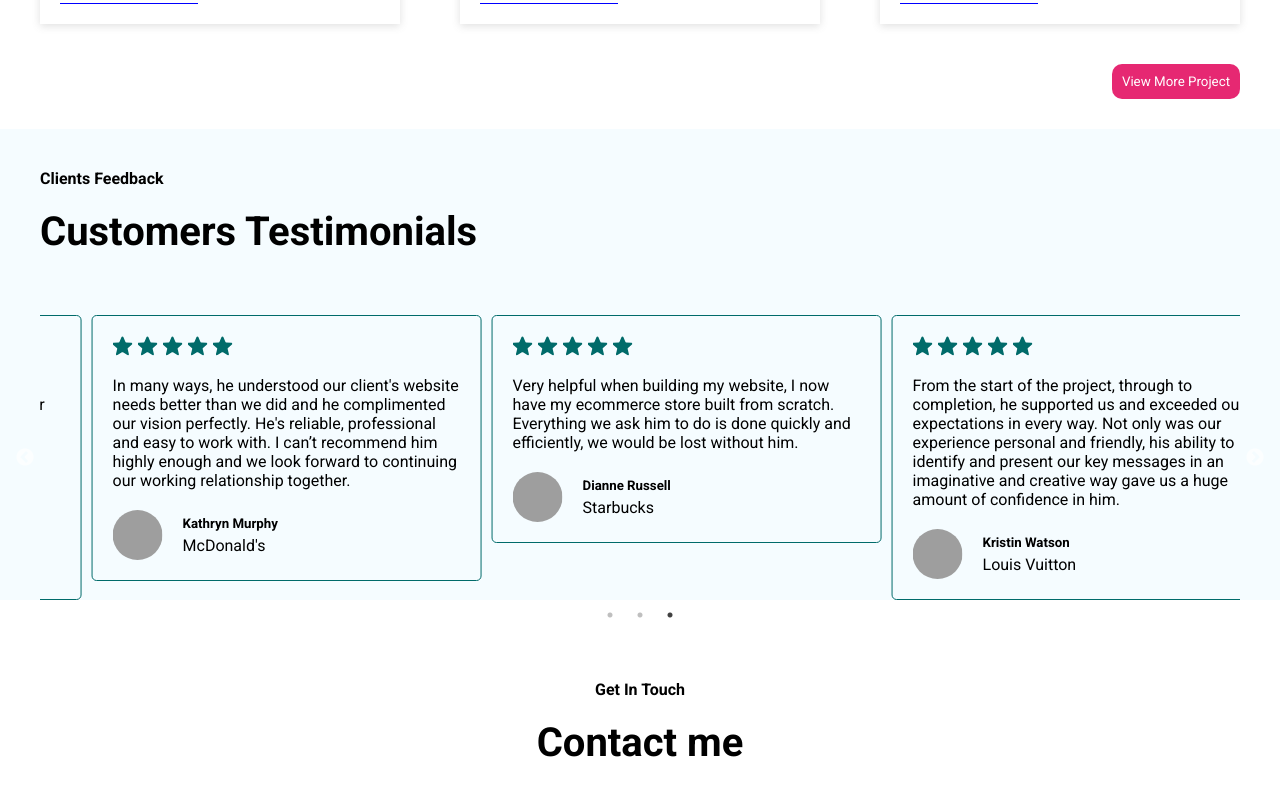
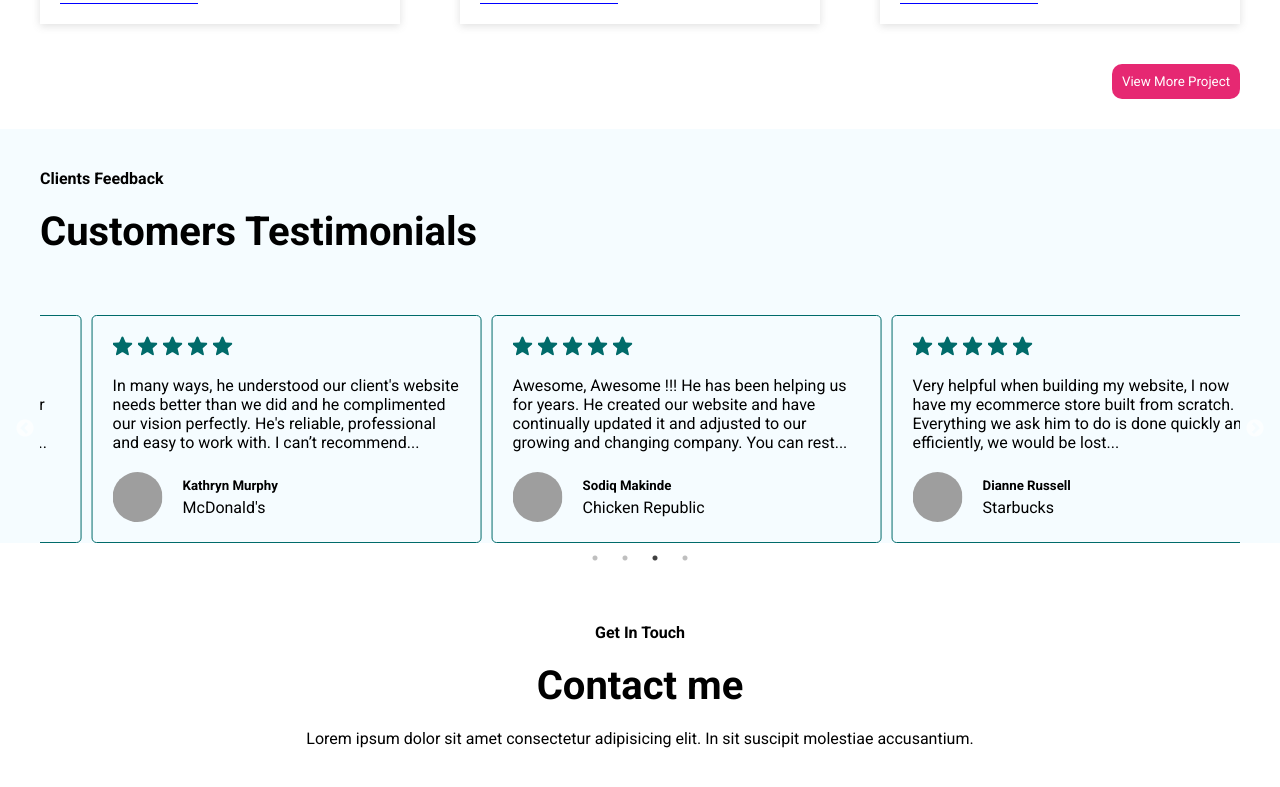
Before and after one commit to sannishamusideen/Personal-Portfolio, a React (Create React App) app: page / in a window 1280 px wide. Shown: the part 2660-3447 px from the top of the page. Built offline with nearby package versions, Linux system fonts and the light colour scheme; grey boxes are pictures that could not be loaded.

Commit message:
turncate

```diff
--- a/src/assets/json/dummyData.js
+++ b/src/assets/json/dummyData.js
@@ -22,6 +22,14 @@ const Testimoniallist = [
     title: "McDonald's",
     word: "In many ways, he understood our client's website needs better than we did and he complimented our vision perfectly. He's reliable, professional and easy to work with. I can’t recommend him highly enough and we look forward to continuing our working relationship together.",
   },
+
+  {
+    id: 4,
+    img: "https://images.unsplash.com/photo-1605664041954-fc778c387c02?q=80&w=3551&auto=format&fit=crop&ixlib=rb-4.0.3&ixid=M3wxMjA3fDB8MHxwaG90by1wYWdlfHx8fGVufDB8fHx8fA%3D%3D",
+    name: "Sodiq Makinde",
+    title: "Chicken Republic",
+    word: "Awesome, Awesome !!! He has been helping us for years. He created our website and have continually updated it and adjusted to our growing and changing company. You can rest comfortably when he is looking after you. Thanks for everything you do for us.",
+  },
 ];
 
 export default Testimoniallist;
--- a/src/components/About.jsx
+++ b/src/components/About.jsx
@@ -15,7 +15,7 @@ const AboutMe = () => {
             <strong>About</strong>
             <h1>About Me</h1>
             <p>
-              I'm a front end developer with five years of experience in web
+              I'm a front end developer with three years of experience in web
               development. I've worked on a variety of projects for clients in
               the retail, travel, and healthcare industries. I'm passionate
               about creating great user experiences and have a strong
--- a/src/components/Testimonail.jsx
+++ b/src/components/Testimonail.jsx
@@ -3,6 +3,15 @@ import styled from "styled-components";
 import star from "../assets/image/Vector.svg";
 
 const Testimonail = (props) => {
+  // Function to truncate words to a specific length
+  function truncate(text, limit) {
+    const word = text.split(" ");
+    if (word.length > limit) {
+      return word.slice(0, limit).join(" ") + "...";
+    }
+    return text;
+  }
+
   return (
     <EachTestimonail>
       <div className="star">
@@ -23,7 +32,7 @@ const Testimonail = (props) => {
         </span>
       </div>
 
-      <p className="word">{props.word}</p>
+      <p className="word">{truncate(props.word, 30)}</p>
 
       <div className="profile">
         <img src={props.img} alt="" />
```
